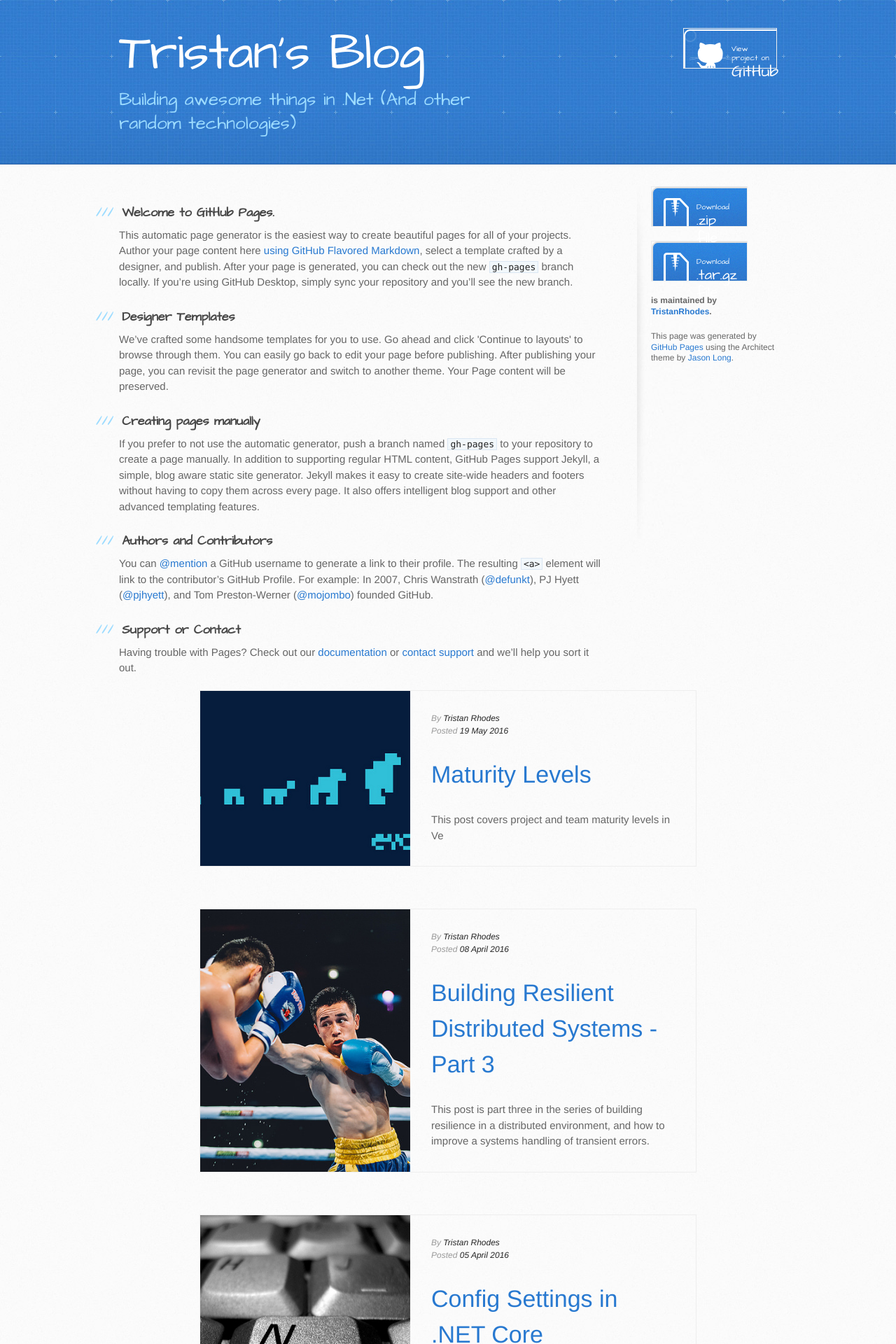
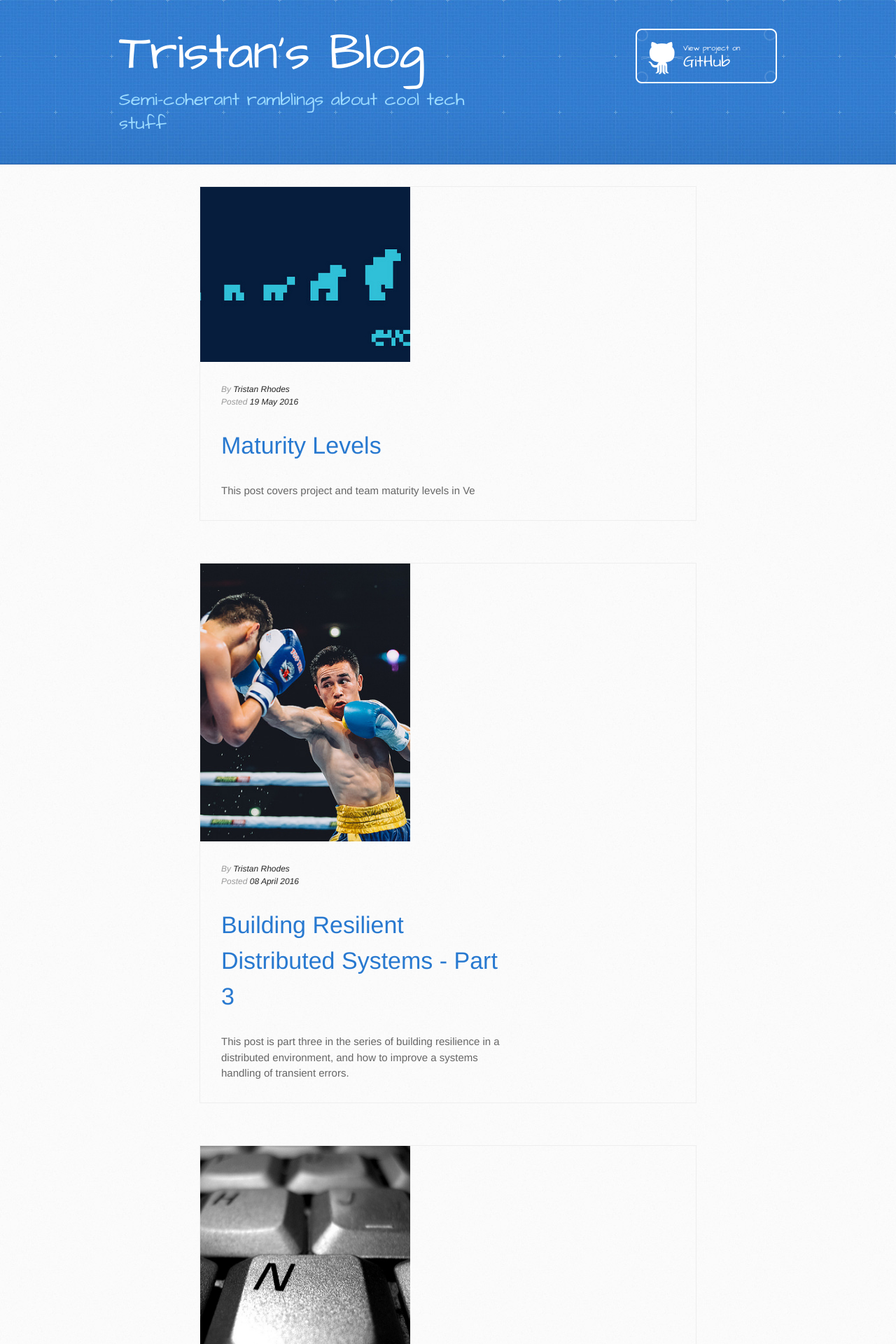
Before and after one commit to TristanRhodes/tristanrhodes.github.io, a Jekyll site: the page built from index.html, in a window 1280 px wide. Shown: the top 1920 px of the page at 70% size. Built offline with Jekyll 4.4.1, drawn with Linux system fonts in a browser that asks for light colours; the list of posts is cut into pages by our own code; some of the changed text lies outside the part shown.

Commit message:
Re-organised home screen

```diff
--- a/_includes/footer.html
+++ b/_includes/footer.html
@@ -1,4 +1,8 @@
         <footer class="page-footer">
+
+      		<p>This page uses the Architect theme by <a href="https://twitter.com/jasonlong">Jason Long</a>.</p>
+
+        	<p class="repo-owner"><a href="https://github.com/TristanRhodes/tristanrhodes.github.io"></a> Maintained by <a href="https://github.com/TristanRhodes">Tristan Rhodes</a>.</p>
 
         </footer>
 
--- a/_includes/header.html
+++ b/_includes/header.html
@@ -27,7 +27,7 @@
         <a class="page-header-link-logo" href="/">
           <h1>Tristan's Blog</h1>
         </a>
-        <h2>Building awesome things in .Net (And other random technologies)</h2>
-        <a href="https://github.com/TristanRhodes/jeckyll-blog" class="button"><small>View project on</small> GitHub</a>
+        <h2>Semi-coherant ramblings about cool tech stuff</h2>
+        <a href="https://github.com/TristanRhodes/tristanrhodes.github.io" class="button"><small>View project on</small> GitHub</a>
       </div>
     </header>
--- a/index.html
+++ b/index.html
@@ -6,46 +6,7 @@ title: Tristan's Blog
     <div id="content-wrapper">
       <div class="inner clearfix">
         <section id="main-content">
-          <h3>
-<a id="welcome-to-github-pages" class="anchor" href="#welcome-to-github-pages" aria-hidden="true"><span aria-hidden="true" class="octicon octicon-link"></span></a>Welcome to GitHub Pages.</h3>
-
-<p>This automatic page generator is the easiest way to create beautiful pages for all of your projects. Author your page content here <a href="https://guides.github.com/features/mastering-markdown/">using GitHub Flavored Markdown</a>, select a template crafted by a designer, and publish. After your page is generated, you can check out the new <code>gh-pages</code> branch locally. If you’re using GitHub Desktop, simply sync your repository and you’ll see the new branch.</p>
-
-<h3>
-<a id="designer-templates" class="anchor" href="#designer-templates" aria-hidden="true"><span aria-hidden="true" class="octicon octicon-link"></span></a>Designer Templates</h3>
-
-<p>We’ve crafted some handsome templates for you to use. Go ahead and click 'Continue to layouts' to browse through them. You can easily go back to edit your page before publishing. After publishing your page, you can revisit the page generator and switch to another theme. Your Page content will be preserved.</p>
-
-<h3>
-<a id="creating-pages-manually" class="anchor" href="#creating-pages-manually" aria-hidden="true"><span aria-hidden="true" class="octicon octicon-link"></span></a>Creating pages manually</h3>
-
-<p>If you prefer to not use the automatic generator, push a branch named <code>gh-pages</code> to your repository to create a page manually. In addition to supporting regular HTML content, GitHub Pages support Jekyll, a simple, blog aware static site generator. Jekyll makes it easy to create site-wide headers and footers without having to copy them across every page. It also offers intelligent blog support and other advanced templating features.</p>
-
-<h3>
-<a id="authors-and-contributors" class="anchor" href="#authors-and-contributors" aria-hidden="true"><span aria-hidden="true" class="octicon octicon-link"></span></a>Authors and Contributors</h3>
-
-<p>You can <a href="https://help.github.com/articles/basic-writing-and-formatting-syntax/#mentioning-users-and-teams" class="user-mention">@mention</a> a GitHub username to generate a link to their profile. The resulting <code>&lt;a&gt;</code> element will link to the contributor’s GitHub Profile. For example: In 2007, Chris Wanstrath (<a href="https://github.com/defunkt" class="user-mention">@defunkt</a>), PJ Hyett (<a href="https://github.com/pjhyett" class="user-mention">@pjhyett</a>), and Tom Preston-Werner (<a href="https://github.com/mojombo" class="user-mention">@mojombo</a>) founded GitHub.</p>
-
-<h3>
-<a id="support-or-contact" class="anchor" href="#support-or-contact" aria-hidden="true"><span aria-hidden="true" class="octicon octicon-link"></span></a>Support or Contact</h3>
-
-<p>Having trouble with Pages? Check out our <a href="https://help.github.com/pages">documentation</a> or <a href="https://github.com/contact">contact support</a> and we’ll help you sort it out.</p>
         </section>
-
-        <aside id="sidebar">
-          <a href="https://github.com/TristanRhodes/jeckyll-blog/zipball/master" class="button">
-            <small>Download</small>
-            .zip file
-          </a>
-          <a href="https://github.com/TristanRhodes/jeckyll-blog/tarball/master" class="button">
-            <small>Download</small>
-            .tar.gz file
-          </a>
-
-          <p class="repo-owner"><a href="https://github.com/TristanRhodes/jeckyll-blog"></a> is maintained by <a href="https://github.com/TristanRhodes">TristanRhodes</a>.</p>
-
-          <p>This page was generated by <a href="https://pages.github.com">GitHub Pages</a> using the Architect theme by <a href="https://twitter.com/jasonlong">Jason Long</a>.</p>
-        </aside>
       </div>
     </div>
 
--- a/stylesheets/main.css
+++ b/stylesheets/main.css
@@ -5,7 +5,7 @@ html {
 *,
 *:before,
 *:after {
-    box-sizing: inherit;
+    /*box-sizing: inherit;*/
 }
 
 * {
@@ -314,9 +314,9 @@ h3 {
 
 .button {
     cursor: pointer;
-    border: 1px solid #eee;
-    display: inline-block;
-    padding: 5px 10px;
+    /*border: 1px solid #eee;*/
+    /*display: inline-block;*/
+/*    padding: 5px 10px;*/
 }
 
 .button.disabled {
```
Also changed, not shown: Gemfile.lock.
